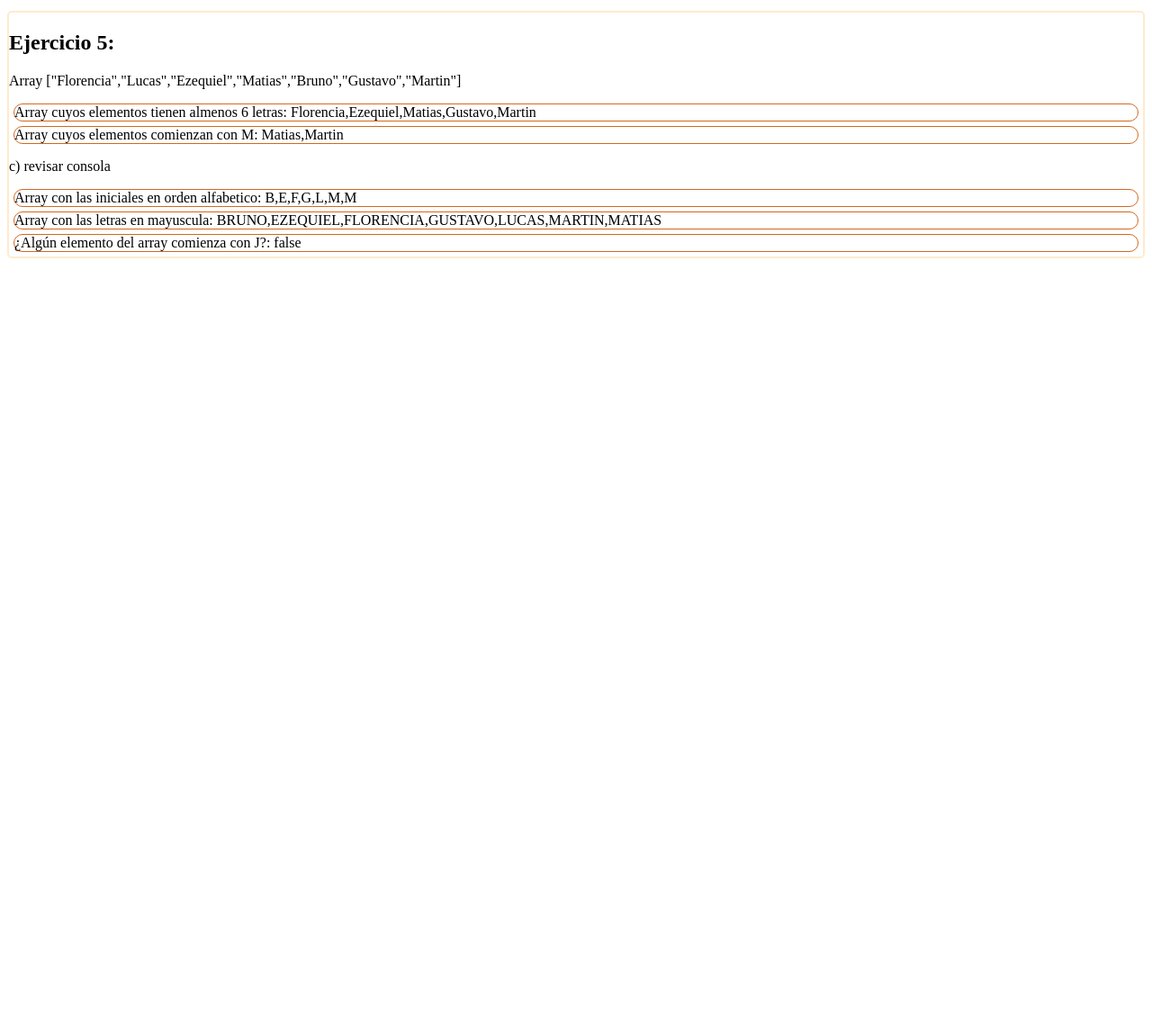
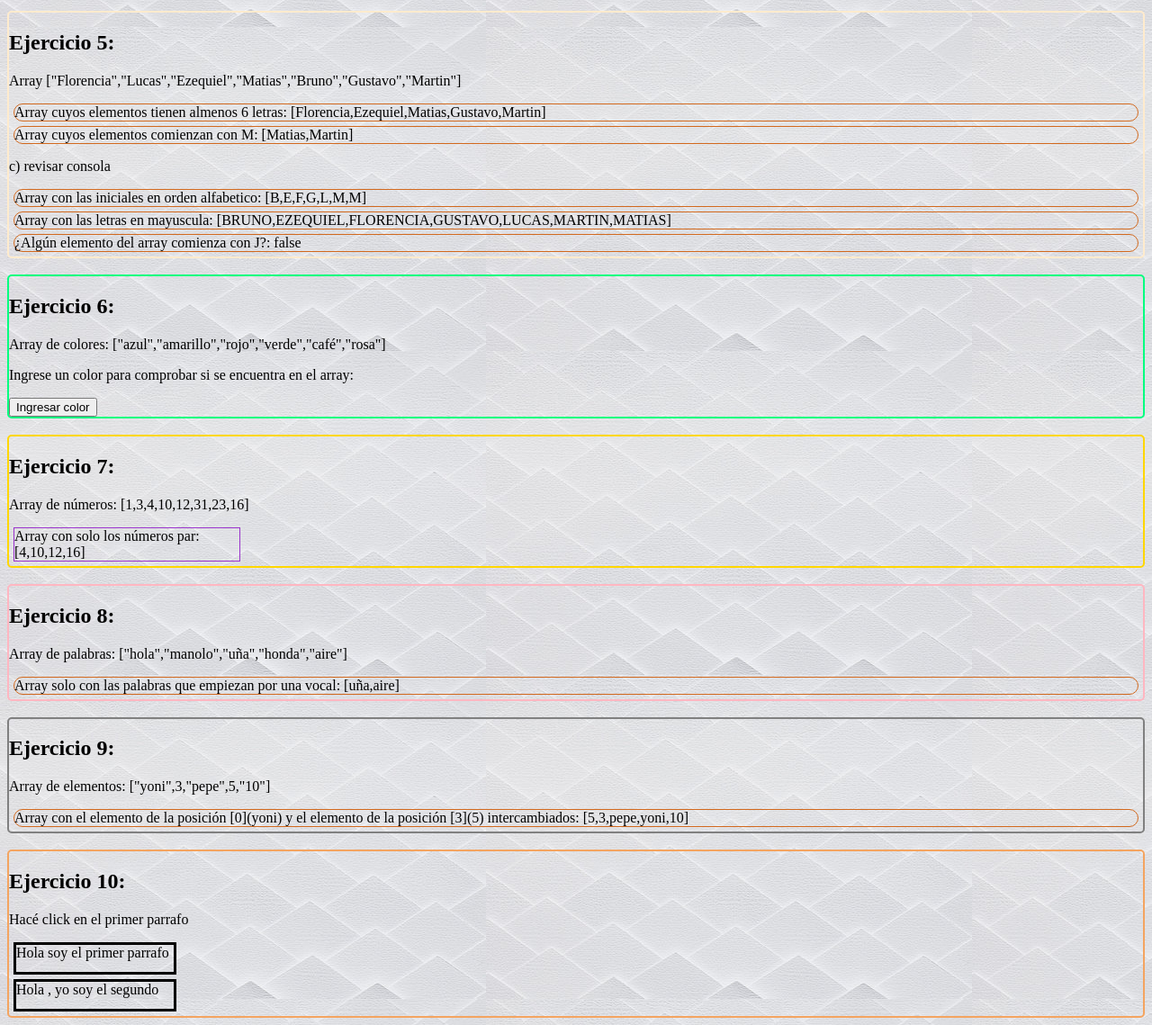
Before and after one commit to valentindiaz22/Argentina-Programa-Desarrollo-Web, a website built with Vite: page CLASE_10/src/index.html in a window 1280 px wide. Shown: the part 1050-2189 px from the top of the page at 90% size. Before the commit the page ends 1345 px from the top, so only its background shows below. Built offline with nearby package versions, Linux system fonts and the light colour scheme.

Commit message:
Agregado hasta el punto 10

```diff
--- a/CLASE_10/src/Clase10.css
+++ b/CLASE_10/src/Clase10.css
@@ -1,3 +1,8 @@
+body
+{
+    background-image: url(img/fondo.jpg);
+}
+
 .ej1
 {
     border-style: solid;
@@ -38,6 +43,45 @@
     border-width: 2px;
 }
 
+.ej6
+{
+    border-style: solid;
+    border-color: springgreen;
+    border-radius: 5px;
+    border-width: 2px;
+}
+
+.ej7
+{
+    border-style: solid;
+    border-color: gold;
+    border-radius: 5px;
+    border-width: 2px;
+}
+
+.ej8
+{
+    border-style: solid;
+    border-color: lightpink;
+    border-radius: 5px;
+    border-width: 2px;
+}
+
+.ej9
+{
+    border-style: solid;
+    border-color: gray;
+    border-radius: 5px;
+    border-width: 2px;
+}
+
+.ej10
+{
+    border-style: solid;
+    border-color: sandybrown;
+    border-radius: 5px;
+    border-width: 2px;
+}
 
 .arrays
 {
@@ -56,3 +100,12 @@
     border-width: 1px;
     border-radius: 10px;
 }
+
+.parrafo
+{
+    border-style: solid;
+    margin: 10px;
+    width: 175px;
+    height: 30px;
+    margin: 5px;
+}
--- a/CLASE_10/src/Clase10.js
+++ b/CLASE_10/src/Clase10.js
@@ -151,14 +151,14 @@ function ejer4(array)
 }
 ejer4(ej4);
 
-// ej 4
+// ej 5
 let nombres = ["Florencia","Lucas","Ezequiel","Matias","Bruno","Gustavo","Martin"];
 let seisLetras = nombres.filter(nombre => nombre.length >= 6);
-$("#ej5").text("Array cuyos elementos tienen almenos 6 letras: "+seisLetras);
+$("#ej5").text("Array cuyos elementos tienen almenos 6 letras: ["+seisLetras+"]");
 let empiezaM = nombres.filter(nombre => nombre[0] =="M");
-$("#empiezaM").text("Array cuyos elementos comienzan con M: "+empiezaM);
+$("#empiezaM").text("Array cuyos elementos comienzan con M: ["+empiezaM+"]");
 let alfa = nombres.sort();
-console.log(" 6) c) Array ordenado alfabeticamente: ",alfa);
+console.log(" 5) c) Array ordenado alfabeticamente: ["+alfa+"]");
 let iniciales = []
 
 function inicial(array, iniciales)
@@ -171,7 +171,7 @@ function inicial(array, iniciales)
 }
 
 inicial(nombres,iniciales);
-$("#iniciales").text("Array con las iniciales en orden alfabetico: "+iniciales);
+$("#iniciales").text("Array con las iniciales en orden alfabetico: ["+iniciales+"]");
 
 arrayMayus = []
 
@@ -185,7 +185,7 @@ function aMayuscula(array,arrayMayus)
     }
 }
 aMayuscula(nombres,arrayMayus);
-$("#aMayus").text("Array con las letras en mayuscula: "+arrayMayus);
+$("#aMayus").text("Array con las letras en mayuscula: ["+arrayMayus+"]");
 
 function comJ(array)
 {
@@ -194,3 +194,57 @@ function comJ(array)
 }
 
 comJ(nombres);
+
+// ej 6
+let colores = ["azul","amarillo","rojo","verde","café","rosa"];
+
+function btnColor()
+{
+    let color = prompt("Ingrese un color, en minusculas y con las tildes correspondientes");
+    let aux = colores.some(c => c == color);
+    return alert("¿El color se encuentra en el array?: "+aux);
+}
+
+// ej 7
+let pares = [1,3,4,10,12,31,23,16];
+let arrayPar = [];
+
+function pasarPar(arrayPar)
+{
+    arrayPar = pares.filter(n => n % 2 === 0);
+    $("#arrayPar").text("Array con solo los números par: ["+arrayPar+"]");
+}
+
+pasarPar(arrayPar);
+
+// ej 8
+let palabras = ["hola","manolo","uña","honda","aire"];
+let palabrasVocal = [];
+
+function comprobarVocal(palabras,palabrasVocal)
+{
+    palabrasVocal = palabras.filter(p => p[0] == "a" || p[0] == "e" || p[0] == "i" || p[0] == "o" || p[0] == "u");
+    $("#arrayVocales").text("Array solo con las palabras que empiezan por una vocal: ["+palabrasVocal+"]");
+}
+
+comprobarVocal(palabras,palabrasVocal);
+
+// ej 9
+let arrayPosiciones = ["yoni",3,"pepe",5,"10"];
+
+function intercambioPos(array,elem1,elem2)
+{
+    let aux = array[elem1];
+    let aux2 = array[elem2];
+    array[elem2] = aux;
+    array[elem1] = aux2;
+    $("#arrayCambio").text("Array con el elemento de la posición [0](yoni) y el elemento de la posición [3](5) intercambiados: ["+array+"]");
+}
+
+intercambioPos(arrayPosiciones,0,3);
+
+//ej 10
+$("#primParrafo").click(function()
+{
+    alert("Tocaste el primer parrafo")
+});
--- a/CLASE_10/src/index.html
+++ b/CLASE_10/src/index.html
@@ -100,8 +100,66 @@
             ¿Algún elemento del array comienza con J?:
         </div>
 
+    </div>
 
+    <br>
+
+    <div class="ej6">
+        <h2>
+            Ejercicio 6:
+        </h2>
+        <p>Array de colores: ["azul","amarillo","rojo","verde","café","rosa"]</p>
+        <p>Ingrese un color para comprobar si se encuentra en el array:</p>
+        <button id="botonColor" type="button" onclick="btnColor()">Ingresar color</button>
     </div>
+
+    <br>
+
+    <div class="ej7">
+        <h2>
+            Ejercicio 7:
+        </h2>
+        <p>Array de números: [1,3,4,10,12,31,23,16]</p>
+        <div id="arrayPar" class="arrays">
+            Array con solo los números par:
+        </div>
+    </div>
+
+    <br>
+
+    <div class="ej8">
+        <h2>
+            Ejercicio 8:
+        </h2>
+        <p>Array de palabras: ["hola","manolo","uña","honda","aire"]</p>
+        <div id="arrayVocales" class="arrayLetras">
+            Array solo con las palabras que empiezan por una vocal:
+        </div>
+    </div>
+
+    <br>
+
+    <div class="ej9">
+        <h2>
+            Ejercicio 9:
+        </h2>
+        <p>Array de elementos: ["yoni",3,"pepe",5,"10"]</p>
+        <div id="arrayCambio" class="arrayLetras">
+            Array con el elemento de la posición [0](yoni) y el elemento de la posición [3](5) intercambiados:
+        </div>
+    </div>
+
+    <br>
+
+    <div class="ej10">
+        <h2>
+            Ejercicio 10:
+        </h2>
+        <p>Hacé click en el primer parrafo</p>
+        <p class="parrafo" id="primParrafo"> Hola soy el primer parrafo</p>
+        <p class="parrafo"> Hola , yo soy el segundo</p>
+    </div>
+
 
     <script type="text/javascript" src="Clase10.js">
     </script>
```
Also changed, not shown: CLASE_10/src/img/fondo.jpg (added).
